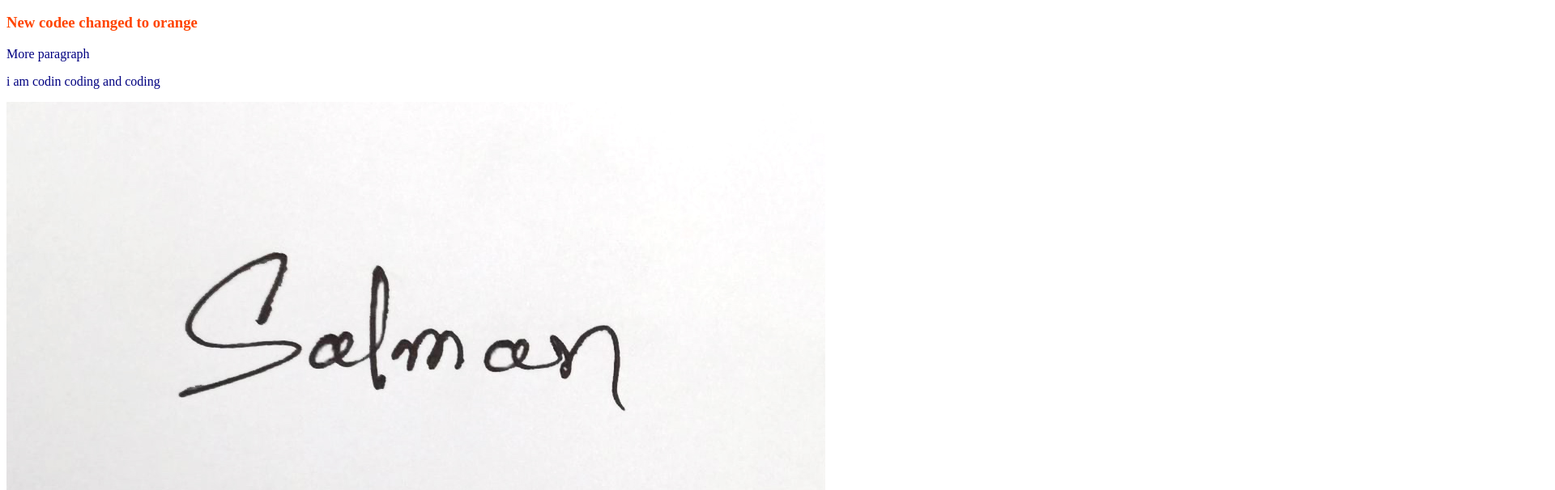
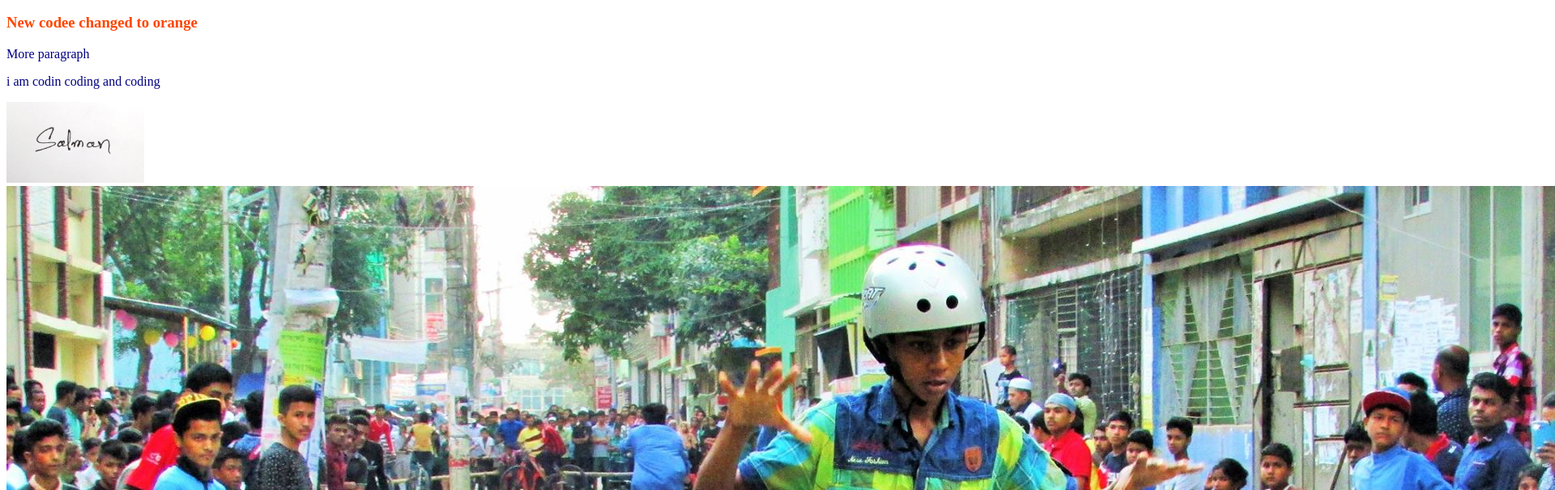
Before and after one commit to Shourovcool/my-second-repo, a plain HTML site: page index.html in a window 1280 px wide. Shown: the part 110-716 px from the top of the page at 81% size, 1920 px wide, since content can reach past the window. Drawn offline with Linux system fonts and the light colour scheme.

Commit message:
size change

```diff
--- a/index.html
+++ b/index.html
@@ -12,6 +12,7 @@
     <h3>New codee changed to orange</h3>
     <p>More paragraph</p>
     <p>i am codin coding and coding</p>
-    <img src="untile.jpg" alt="">
+    <img height="100px" src="untile.jpg" alt="">
+    <img src="images/stunt.jpg" alt="">
 </body>
 </html>
```
Also changed, not shown: images/stunt.jpg (added).
